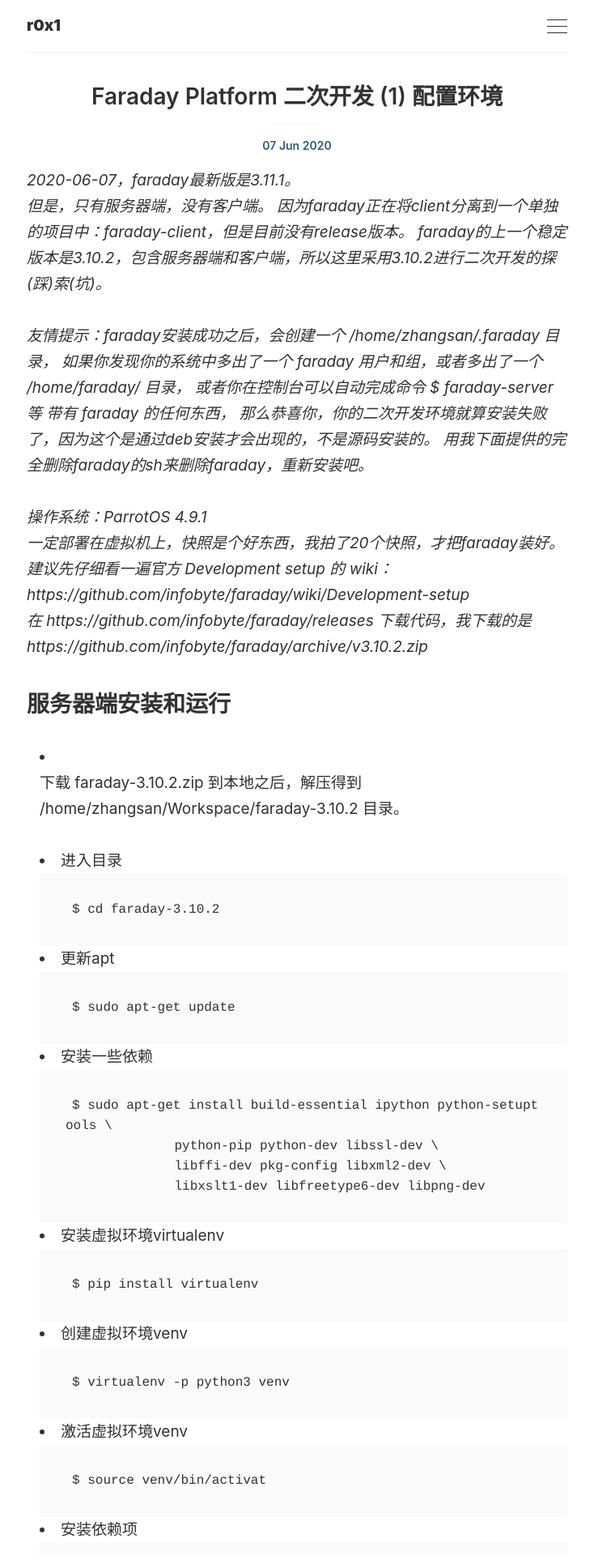
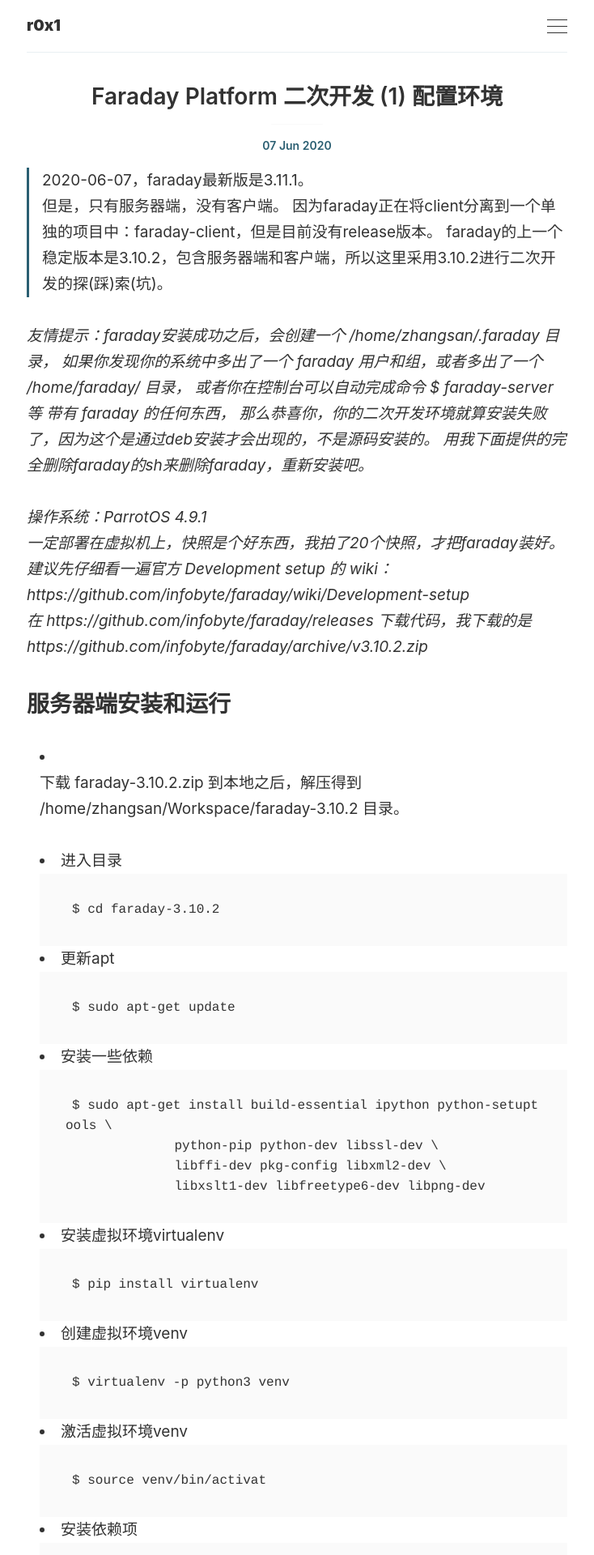
Before and after one commit to r0x1/r0x1.github.io, a Jekyll site: the page built from _posts/2020-06-07- infobyte_faraday_2nd_dev_1_setup.md, in a window 1280 px wide. Shown: the top 1920 px of the page at 81% size, without its empty margins (273-1007 px from the left). Built offline with Jekyll 4.4.1, drawn with Linux system fonts in a browser that asks for light colours.

```diff
--- a/_posts/2020-06-07- infobyte_faraday_2nd_dev_1_setup.md
+++ b/_posts/2020-06-07- infobyte_faraday_2nd_dev_1_setup.md
@@ -9,10 +9,11 @@ tags:
 ---
 
 
-*2020-06-07，faraday最新版是3.11.1。
+>
+2020-06-07，faraday最新版是3.11.1。
 但是，只有服务器端，没有客户端。
 因为faraday正在将client分离到一个单独的项目中：faraday-client，但是目前没有release版本。
-faraday的上一个稳定版本是3.10.2，包含服务器端和客户端，所以这里采用3.10.2进行二次开发的探(踩)索(坑)。*
+faraday的上一个稳定版本是3.10.2，包含服务器端和客户端，所以这里采用3.10.2进行二次开发的探(踩)索(坑)。
 
 *友情提示：faraday安装成功之后，会创建一个 /home/zhangsan/.faraday 目录，
 如果你发现你的系统中多出了一个 faraday 用户和组，或者多出了一个 /home/faraday/ 目录，
```
